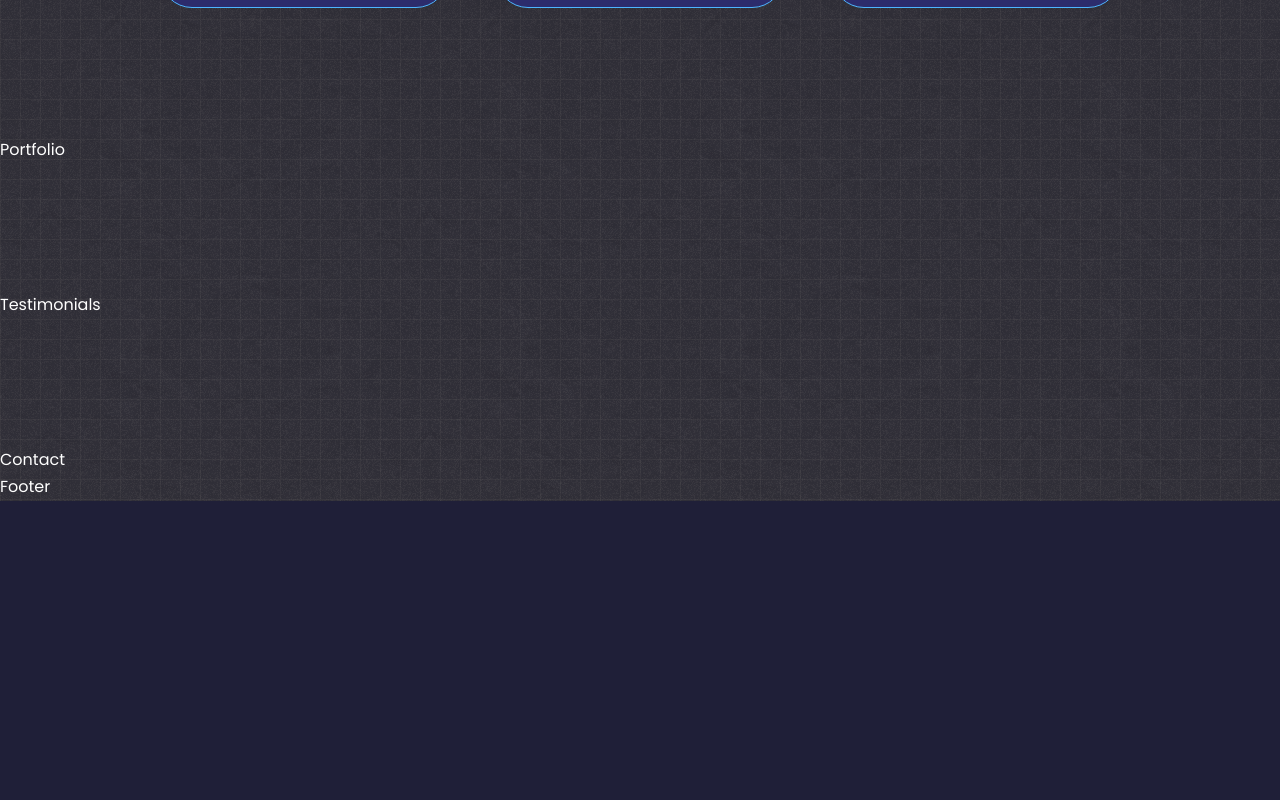
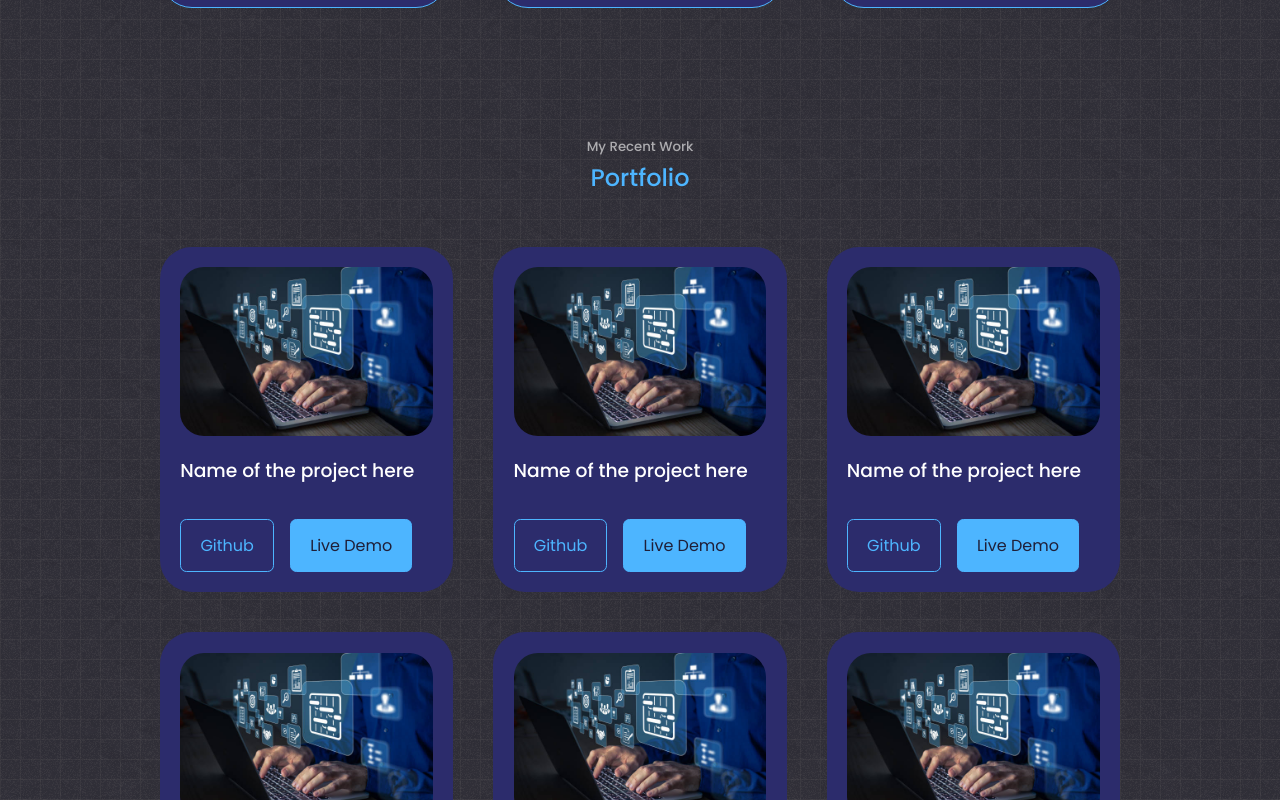
Before and after one commit to Raptr12/Portfolio-Website, a React (Create React App) app: page / in a window 1280 px wide. Shown: the part 3300-4100 px from the top of the page. Before the commit the page ends 3801 px from the top, so only its background shows below. Built offline with nearby package versions, Linux system fonts and the light colour scheme.

Commit message:
Portfolio Section Completed

```diff
--- a/src/components/portfolio/Portfolio.jsx
+++ b/src/components/portfolio/Portfolio.jsx
@@ -1,9 +1,82 @@
 import React from 'react'
 import './portfolio.css'
+import IMG1 from '../../assets/stock612x612.jpg'
+import IMG2 from '../../assets/stock612x612.jpg'
+import IMG3 from '../../assets/stock612x612.jpg'
+import IMG4 from '../../assets/stock612x612.jpg'
+import IMG5 from '../../assets/stock612x612.jpg'
+import IMG6 from '../../assets/stock612x612.jpg'
+
+const data = [
+  {
+    id: 1,
+    image: IMG1,
+    title: 'Name of the project here',
+    github: 'https://github.com/Raptr12',
+    demo: 'https://github.com/Raptr12/Portfolio-Website'
+  },
+  {
+    id: 2,
+    image: IMG1,
+    title: 'Name of the project here',
+    github: 'https://github.com/Raptr12',
+    demo: 'https://github.com/Raptr12/Portfolio-Website'
+  },
+  {
+    id: 3,
+    image: IMG1,
+    title: 'Name of the project here',
+    github: 'https://github.com/Raptr12',
+    demo: 'https://github.com/Raptr12/Portfolio-Website'
+  },
+  {
+    id: 4,
+    image: IMG1,
+    title: 'Name of the project here',
+    github: 'https://github.com/Raptr12',
+    demo: 'https://github.com/Raptr12/Portfolio-Website'
+  },
+  {
+    id: 5,
+    image: IMG1,
+    title: 'Name of the project here',
+    github: 'https://github.com/Raptr12',
+    demo: 'https://github.com/Raptr12/Portfolio-Website'
+  },
+  {
+    id: 6,
+    image: IMG1,
+    title: 'Name of the project here',
+    github: 'https://github.com/Raptr12',
+    demo: 'https://github.com/Raptr12/Portfolio-Website'
+  }
+]
 
 const Portfolio = () => {
   return (
-    <section id='portfolio'>Portfolio</section>
+    <section id='portfolio'>
+      <h5>My Recent Work</h5>
+      <h2>Portfolio</h2>
+
+      <div className="container portfolio__container">
+        {
+          data.map(({id, image, title, github, demo}) =>{
+            return (
+              <article key={id} className='portfolio__items'>
+                <div className="portfolio__item-image">
+                  <img src={image} alt={title} />
+                </div>
+                <h3>{title}</h3>
+                <div className="portfolio__item-cta">
+                  <a href={github} className='btn' target='_blank'>Github</a>
+                  <a href={demo} className='btn btn-primary' target='_blank'>Live Demo</a>
+                </div>
+              </article>
+            )
+          })
+        }
+      </div>
+    </section>
   )
 }
 
--- a/src/components/portfolio/portfolio.css
+++ b/src/components/portfolio/portfolio.css
@@ -0,0 +1,50 @@
+.portfolio__container {
+    display: grid;
+    grid-template-columns: repeat(3, 1fr);
+    gap: 2.5rem;
+}
+
+.portfolio__items {
+    background: var(--color-bg-variant);
+    padding: 1.2rem;
+    border-radius: 2rem;
+    border: 1px solid transparent;
+    transition: var(--transition);
+}
+
+.portfolio__items:hover {
+    border-color: var(--color-primary-variant);
+    background: transparent;
+}
+
+.portfolio__item-image {
+    border-radius: 1.5rem;
+    overflow: hidden;
+}
+
+.portfolio__items h3 {
+    margin: 1.2rem 0 2rem;
+
+}
+
+.portfolio__item-cta {
+    display: flex;
+    gap: 1rem;
+    margin-bottom: rem;
+}
+
+/*===============MEDIA QUERIES (MEDIUM DEVICES)=============================*/
+@media screen and (max-width: 1024px){
+   .portfolio__container {
+        grid-template-columns: 1fr 1fr;
+        gap: 1.2rem;
+   }
+}
+
+/*===============MEDIA QUERIES (SMALL DEVICES)=============================*/
+@media screen and (max-width: 600px){
+    .portfolio__container {
+        grid-template-columns: 1fr;
+        gap: 1rem;
+    }
+}
```
Also changed, not shown: src/assets/stock612x612.jpg (added).
